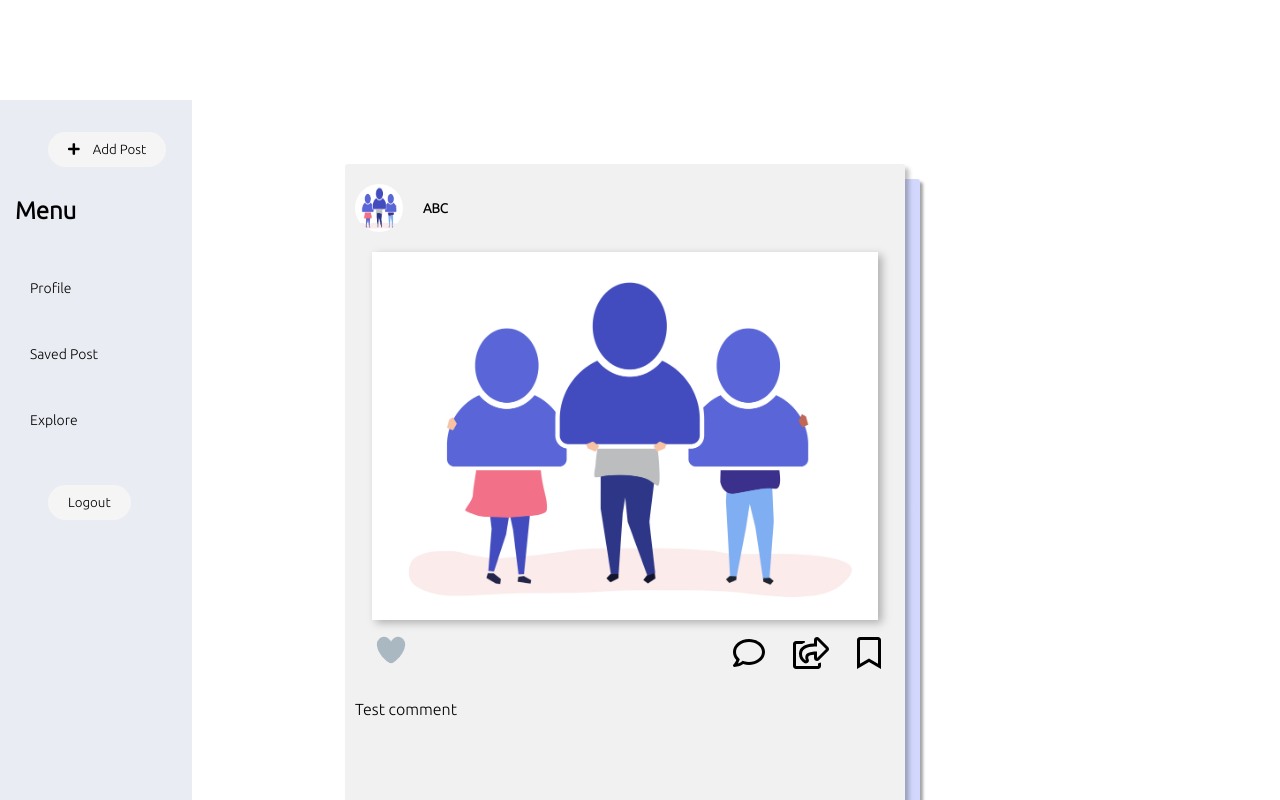
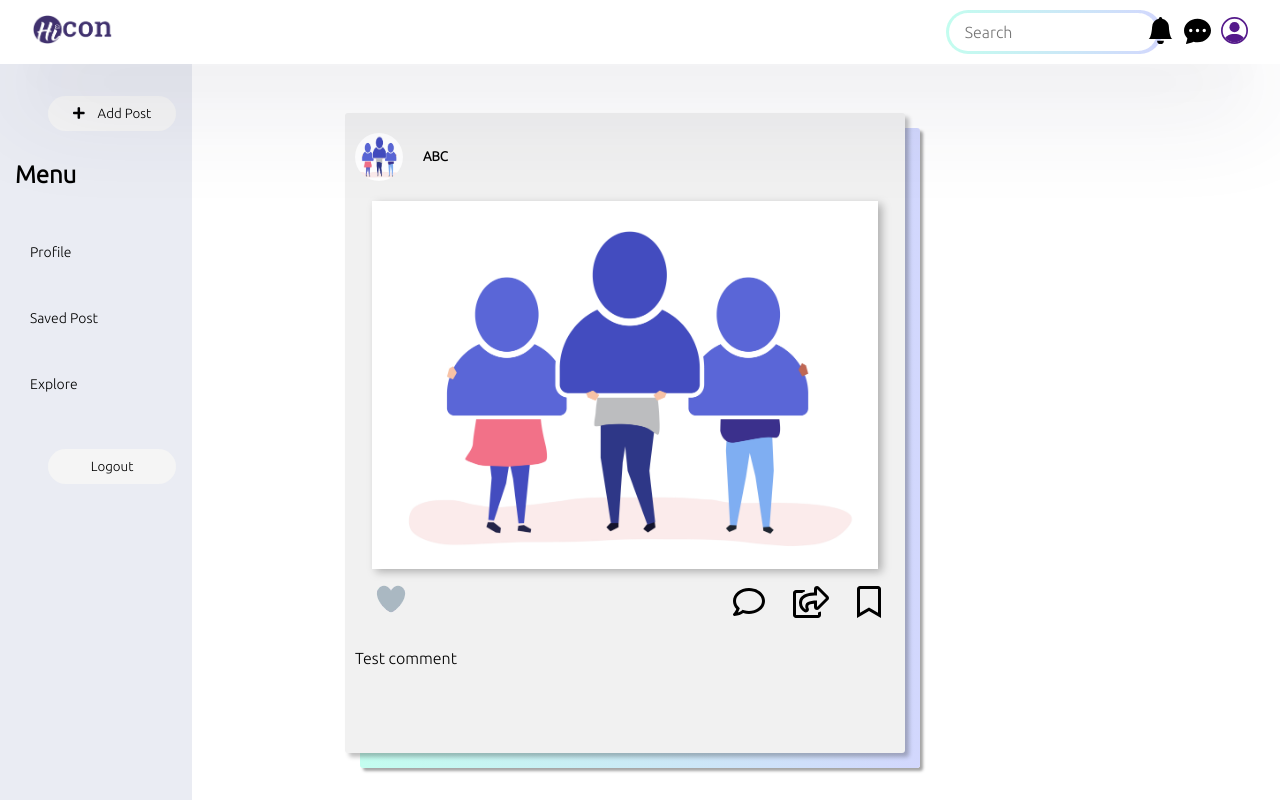
Before and after one commit to akshatnema/Social-Media-Platform, a React (Create React App) app in the folder Client side/: page / in a window 1280 px wide. Shown: the top 800 px of the page. Built offline with nearby package versions, Linux system fonts and the light colour scheme; sample sign-in values are in the browser's storage.

Commit message:
Add navbar

```diff
--- a/Client side/package.json
+++ b/Client side/package.json
@@ -16,6 +16,7 @@
     "node-sass": "^6.0.1",
     "react": "^17.0.2",
     "react-dom": "^17.0.2",
+    "react-icons": "^4.2.0",
     "react-router-dom": "^5.2.0",
     "react-scripts": "4.0.3",
     "web-vitals": "^1.1.2"
--- /dev/null
+++ b/Client side/src/components/Navbar/Navbar.css
@@ -0,0 +1,88 @@
+
+a{
+text-decoration: none;
+}
+
+li{
+    list-style: none;
+}
+
+.main-nav{
+ width: 100%;
+ height: 4rem;
+ display: grid;
+ z-index: 2;
+ background: white;
+ grid-template-columns: 2rem 1fr 3fr 2fr 2rem;
+ box-shadow: rgba(50, 50,93, 0.25) 0px 50px 100px -20px,
+ rgba(0, 0, 0, 0.3) 0px 30px 60px -30px;
+ position: fixed;
+}
+
+.logoo{
+    display: grid;
+    grid-column: 2/3;
+    height: 4rem;
+    /* justify-content: start;
+    align-items: center; */
+}
+
+.logoo img{
+    width: 40%;
+	margin:15px 0;
+}
+
+.mid{
+
+    grid-column: 3/4;
+    height: 4rem;
+    display: flex;
+    justify-content: space-around;
+    align-items: center;
+    text-align: right;
+
+}
+
+.search-outline{
+    padding: 3px;
+    background: linear-gradient(
+        90deg,
+        rgba(195, 253, 239, 1) 0%,
+        rgba(210, 215, 253, 1) 100%
+      );
+      border-radius: 25px;
+      width: 13.5rem;
+      margin-left: 35%;
+}
+
+.search{
+      width: 13rem;
+      border: none;
+      border-radius: 25px;
+      font-size: 16px;
+      /* padding: 1%; */
+      padding-left:1rem;
+      padding-top: 10px;
+      padding-bottom: 10px;
+        outline: none;
+}
+
+
+.right {
+    grid-column: 4/5;
+}
+
+.right ul{
+    height: 4rem;
+    display: grid;
+    grid-template-columns: 8fr repeat(3, 1fr);
+    align-items: center;
+}
+
+.right ul li{
+    text-align: right;
+}
+
+.right ul li:first-child{
+    grid-column: 2/3;
+}
--- /dev/null
+++ b/Client side/src/components/Navbar/Navbar.jsx
@@ -0,0 +1,60 @@
+import React from "react";
+import "./Navbar.css";
+import { IconContext } from "react-icons/lib";
+import { FaSearch } from "react-icons/fa";
+import { BsFillChatDotsFill, BsPeopleCircle, BsBellFill } from "react-icons/bs";
+import logo from "../../assets/logo.png";
+
+export const Navbar = () => {
+  return (
+    <>
+      <nav className="main-nav">
+        {/* 1st logo  */}
+
+        <a className="logoo" href="/">
+          <img src={logo} alt="logo" />
+        </a>
+
+        {/* 2nd Search */}
+
+        <div className="mid">{/* <h1>mid</h1> */}</div>
+
+        {/* 3rd Icons */}
+
+        <IconContext.Provider value={{ color: "Black", size: "2em" }}>
+          <div className="right">
+            <ul className="right-desktop">
+              <div className="search-outline"><input type="text" placeholder="Search" className="search" /></div>
+
+              <li>
+                <a href="" target="_blank">
+                  {" "}
+                  {/* notification*/}
+                  <BsBellFill size={27}/>
+                </a>
+              </li>
+
+              <li>
+                <a href="" target="_blank">
+                  {" "}
+                  {/* messages/chat */}
+                  <BsFillChatDotsFill size={27}/>
+                </a>
+              </li>
+
+              <li>
+                <a href="" target="_blank">
+                  {" "}
+                  {/* user profile */}
+                  <BsPeopleCircle size={27}/>
+                </a>
+              </li>
+            </ul>
+          </div>
+        </IconContext.Provider>
+      </nav>
+    </>
+  );
+};
+
+export default Navbar;
--- a/Client side/src/components/Post/Post.scss
+++ b/Client side/src/components/Post/Post.scss
@@ -5,7 +5,7 @@
   margin-top: 6%;
   border-radius: 3px;
   width: 35rem;
-  height: 45rem;
+  height: 40rem;
 
   .post-inside {
     background: #f1f1f1;
--- a/Client side/src/components/Side-bar/Side-bar.scss
+++ b/Client side/src/components/Side-bar/Side-bar.scss
@@ -1,7 +1,7 @@
 .left-cont {
   width: 15%;
   height: 100vh;
-  margin-top: 100px;
+  margin-top: 4rem;
   background-color: #eaecf3;
   display: inline-block;
   position: fixed;
@@ -41,15 +41,16 @@
   .left {
     margin-left: 3px;
   }
-  .addpost {
+  .btns {
     background-color: whitesmoke;
     border: none;
     border-radius: 20px;
     padding: 10px 20px;
     margin-left: 25%;
     margin-top: 2rem;
+    width:8rem;
   }
-  .addpost:hover {
+  .btns:hover {
     background: linear-gradient(
       90deg,
       rgba(195, 253, 239, 1) 0%,
--- a/Client side/src/components/Side-bar/left.jsx
+++ b/Client side/src/components/Side-bar/left.jsx
@@ -4,7 +4,7 @@ import './Side-bar.scss';
 function Left(props) {
   return (
     <div class="left-cont left">
-      <button class="addpost">
+      <button class="btns">
         {" "}
         <i class="fas fa-plus"></i> Add Post
       </button>
@@ -12,7 +12,7 @@ function Left(props) {
       <Button type="Profile" />
       <Button type="Saved Post" />
       <Button type="Explore" />
-      <button class="addpost" onClick={props.Logout}> Logout</button>
+      <button class="btns" onClick={props.Logout}> Logout</button>
     </div>
   );
 }
--- a/Client side/src/pages/Signup page/login.jsx
+++ b/Client side/src/pages/Signup page/login.jsx
@@ -100,7 +100,7 @@ function Login() {
 
             <input type="text" placeholder="Username" required value={name} onChange={(e) => {setName(e.target.value)}} />
             <input type="password" placeholder="Password" required value={password} onChange={(e) => {setPassword(e.target.value)}} />
-            <a href="/home">Forgot your password?</a>
+            <a href="/">Forgot your password?</a>
             <button>Sign In</button>
             <span>Or SignIn using:</span>
             <div className="social-container">
--- a/Client side/src/pages/homepage/home.jsx
+++ b/Client side/src/pages/homepage/home.jsx
@@ -1,6 +1,7 @@
 import React from "react";
 import Post from "../../components/Post/Post";
 import Left from "../../components/Side-bar/left";
+import Navbar from "../../components/Navbar/Navbar.jsx";
 import axios from "axios";
 import './home.scss';
 
@@ -21,6 +22,7 @@ function home() {
 
   return (
     <div className="Homepage">
+    <Navbar />
       <Left Logout={Logout}/>
       <div className="posts">
         <Post />
--- a/Client side/src/pages/homepage/home.scss
+++ b/Client side/src/pages/homepage/home.scss
@@ -5,6 +5,6 @@ margin: 0;
 }
 .Homepage{
     .posts{
-        padding: 8% 0;
+        padding: 4% 0;
     }
 }
```
Also changed, not shown: 2 other files (tests, documents, lock files or other folders).
